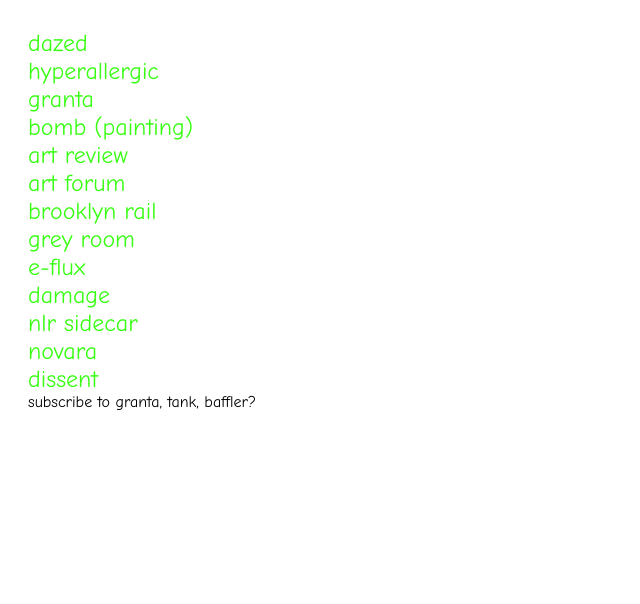
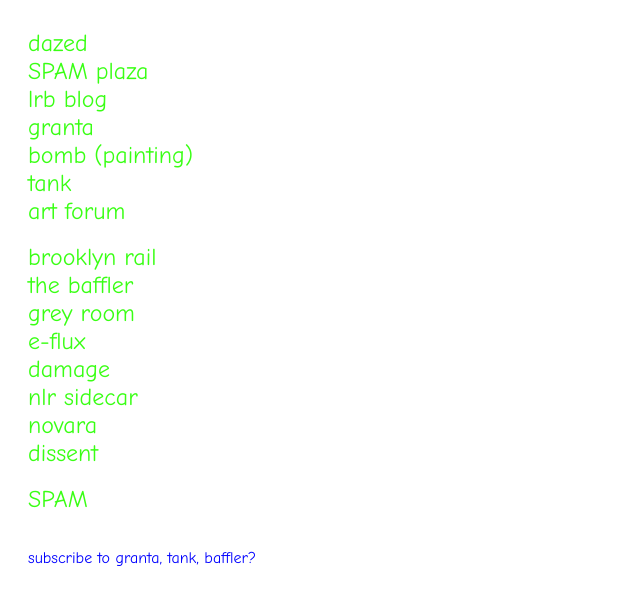
Before and after one commit to abaste89/homepage, a plain HTML site: page index.html in a window 1280 px wide. Shown: the part 90-694 px from the top of the page, without its empty margins (0-640 px from the left). Drawn offline with Linux system fonts and the light colour scheme.

Commit message:
Update index.html

```diff
--- a/index.html
+++ b/index.html
@@ -9,7 +9,7 @@
         body {
             font-family: "Comic Sans MS", "Comic Sans", "Patrick Hand", cursive;
             background-color: #FFFFFF; /* White background */
-            color: black; /* Default text color */
+            color: blue; /* Default text color */
             text-align: left; /* Left-align text */
             padding-left: 20px; /* Adds some padding to the left for readability */
         }
@@ -45,17 +45,22 @@
 
 <a href="https://www.dazeddigital.com">dazed</a>
 <br>
-<a href="https://hyperallergic.com/">hyperallergic</a>
+<a href="https://www.spamzine.co.uk/plaza">SPAM plaza</a>
+<br>
+<a href="https://www.lrb.co.uk/blog/">lrb blog</a>
 <br>
 <a href="https://granta.com">granta</a>
 <br>
 <a href="https://bombmagazine.org/discipline/painting">bomb (painting)</a>
 <br>
-<a href="https://artreview.com">art review</a>
+<a href="https://tank.tv/magazine">tank</a>
 <br>
 <a href="https://artforum.com">art forum</a>
 <br>
-<a href="https://brooklynrail.com">brooklyn rail</a>
+<br>
+<a href="https://brooklynrail.org">brooklyn rail</a>
+<br>
+<a href="https://thebaffler.com/latest">the baffler</a>
 <br>
 <a href="https://www.greyroom.org">grey room</a>
 <br>
@@ -69,7 +74,11 @@
 <br>
 <a href="https://www.dissentmagazine.org/">dissent</a>
 <br>
-
+<br>
+<a href="https://www.spamzine.co.uk/">SPAM</a>
+<br>
+<br>
+<br>
 
 subscribe to granta, tank, baffler?
 
```
